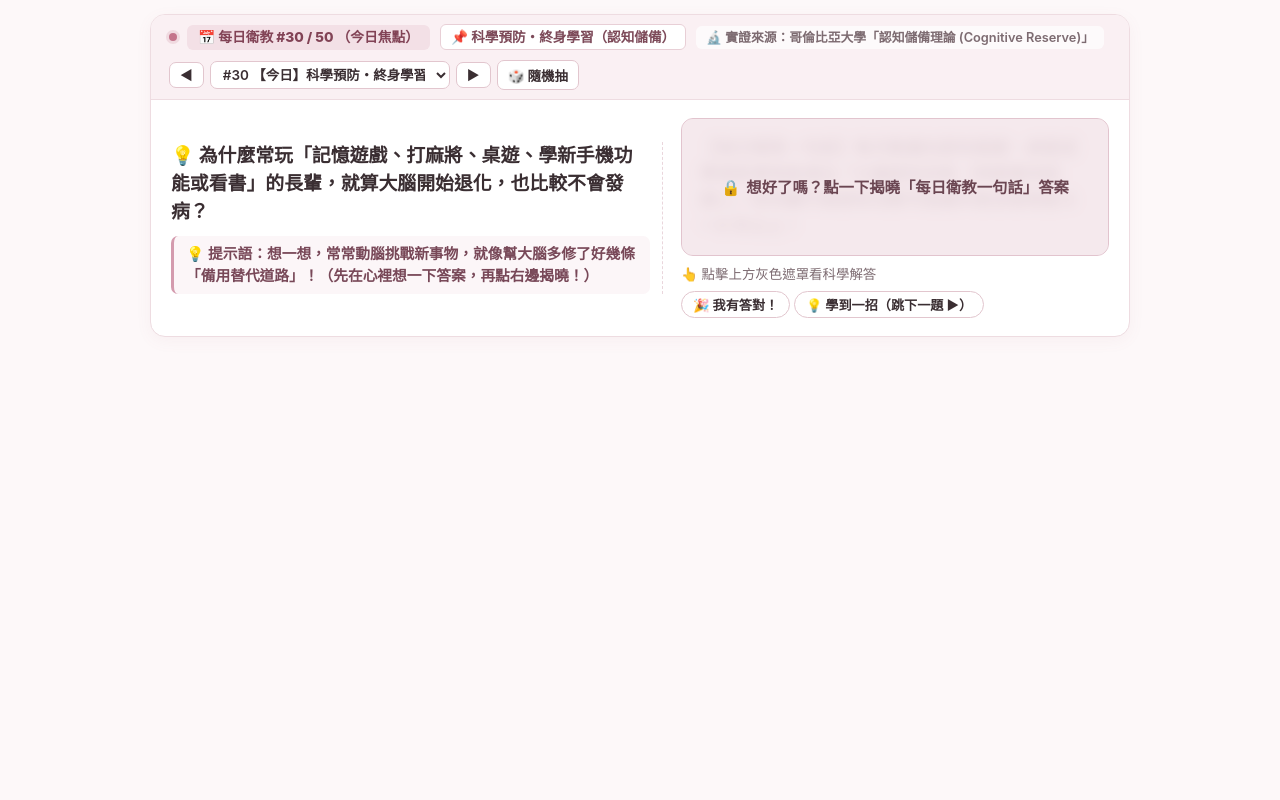
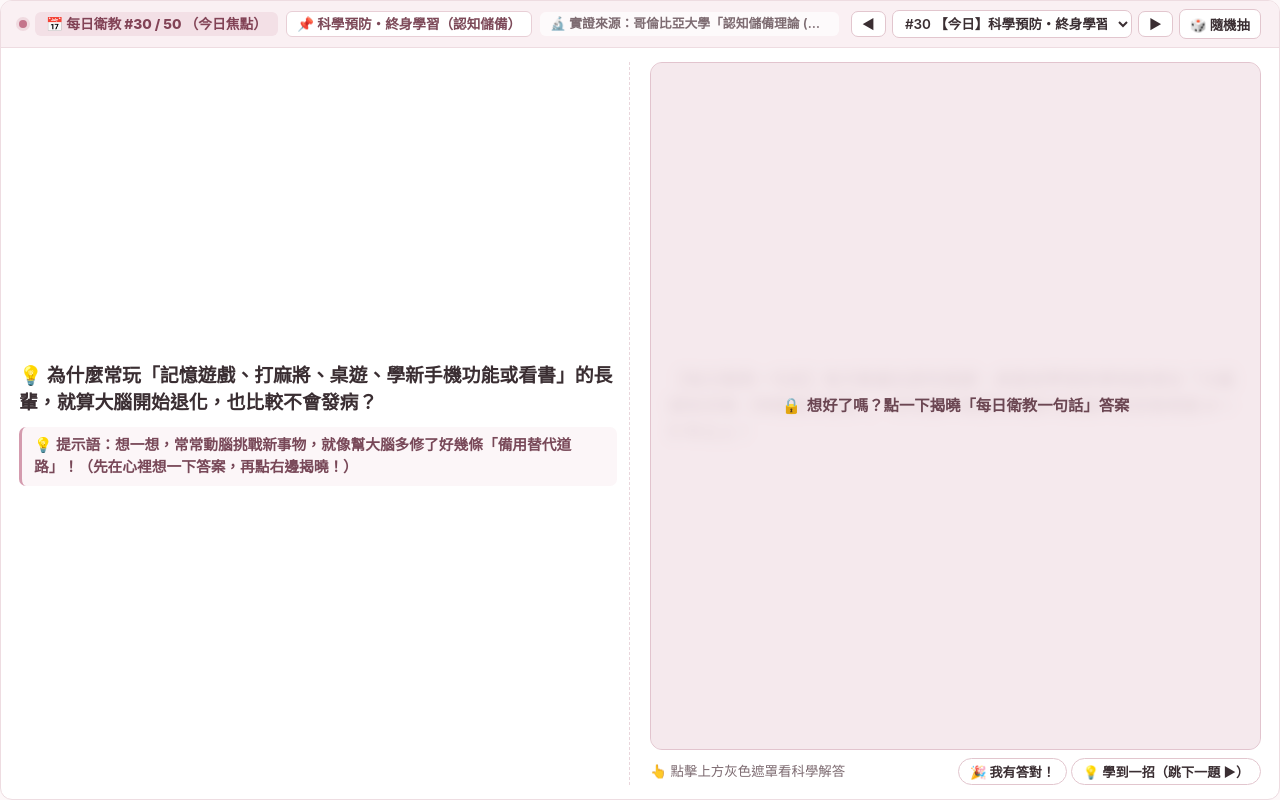
Before and after one commit to kurt61303tw-glitch/dementia-care-education, a plain HTML site: page index.html in a window 1280 px wide. Drawn offline with Linux system fonts and the light colour scheme.

Commit message:
Full-width horizontal layout, single-row header, no empty space

```diff
--- a/index.html
+++ b/index.html
@@ -30,41 +30,63 @@
       font-family: -apple-system, BlinkMacSystemFont, "Segoe UI", "Microsoft JhengHei", "PingFang TC", "Noto Sans TC", sans-serif;
     }
 
+    html, body {
+      height: 100%;
+    }
+
     body {
       background-color: var(--bg-page);
       color: var(--text-main);
-      padding: 14px 16px;
+      padding: 0;
       line-height: 1.5;
     }
 
-    /* 橫式 Notion 嵌入式主容器（寬扁型、輕度裸粉質感） */
+    /* 橫式 Notion 嵌入式主容器：滿版填滿嵌入框，不留多餘空白 */
     .horizontal-banner {
-      max-width: 980px;
-      margin: 0 auto;
+      width: 100%;
+      height: 100%;
+      min-height: 100vh;
+      margin: 0;
       background: var(--banner-bg);
       border: 1.5px solid var(--border);
-      border-radius: 15px;
-      box-shadow: 0 4px 16px rgba(166, 94, 114, 0.06);
+      border-radius: 12px;
       overflow: hidden;
+      display: flex;
+      flex-direction: column;
     }
 
     /* 頂部薄控制條：編號、分類、50題快速選單、證據來源標籤 */
     .top-strip {
       background: var(--strip-bg);
       border-bottom: 1px solid var(--border);
-      padding: 9px 18px;
+      padding: 8px 18px;
       display: flex;
       justify-content: space-between;
       align-items: center;
-      flex-wrap: wrap;
-      gap: 10px;
+      flex-wrap: nowrap;
+      gap: 12px;
+      flex-shrink: 0;
     }
 
     .strip-left {
       display: flex;
       align-items: center;
-      gap: 10px;
-      flex-wrap: wrap;
+      gap: 8px;
+      flex-wrap: nowrap;
+      flex: 1;
+      min-width: 0;
+      white-space: nowrap;
+    }
+
+    .strip-left > span {
+      flex-shrink: 0;
+    }
+
+    .strip-left > .badge-source {
+      flex-shrink: 1;
+      min-width: 0;
+      overflow: hidden;
+      text-overflow: ellipsis;
     }
 
     .pulse-dot {
@@ -107,7 +129,8 @@
       display: flex;
       align-items: center;
       gap: 6px;
-      flex-wrap: wrap;
+      flex-wrap: nowrap;
+      flex-shrink: 0;
     }
 
     .topic-select {
@@ -143,15 +166,18 @@
     /* 中央核心橫式主體：左邊「題目＋思考提示」，右邊「每日衛教一句話遮蔽答案」 */
     .banner-main-row {
       display: grid;
-      grid-template-columns: 1.15fr 1fr;
-      gap: 18px;
-      padding: 18px 20px;
-      align-items: center;
+      grid-template-columns: 1fr 1fr;
+      gap: 20px;
+      padding: 14px 18px;
+      align-items: stretch;
+      flex: 1;
+      min-height: 0;
     }
 
     .question-col {
       display: flex;
       flex-direction: column;
+      justify-content: center;
       gap: 10px;
       padding-right: 12px;
       border-right: 1.5px dashed #EAD6DC;
@@ -189,6 +215,7 @@
       transition: all 0.22s ease;
       user-select: none;
       min-height: 86px;
+      flex: 1;
       display: flex;
       align-items: center;
       justify-content: center;
@@ -280,6 +307,10 @@
     }
 
     @media (max-width: 720px) {
+      .top-strip, .strip-left, .strip-right {
+        flex-wrap: wrap;
+        white-space: normal;
+      }
       .banner-main-row {
         grid-template-columns: 1fr;
         gap: 12px;
```
